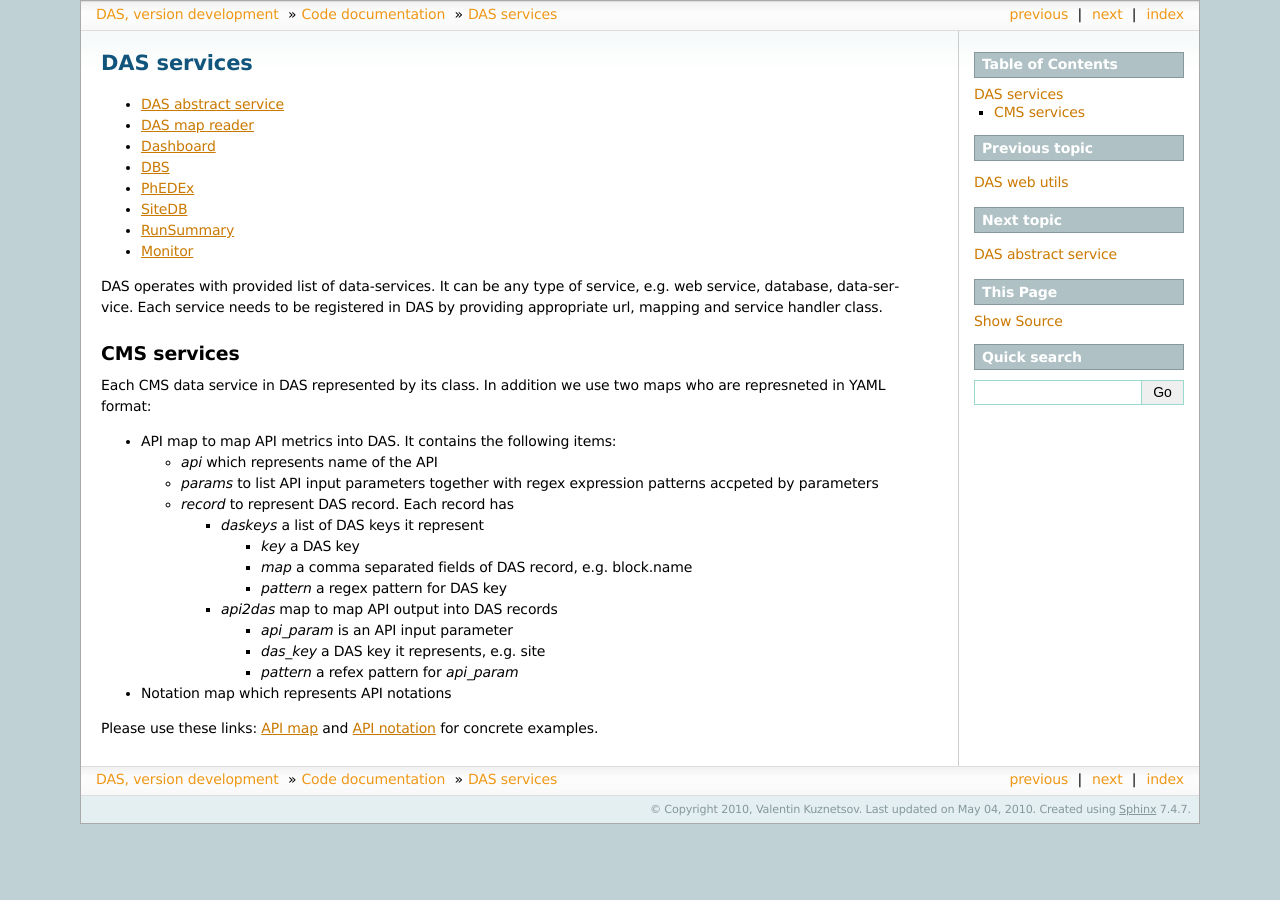
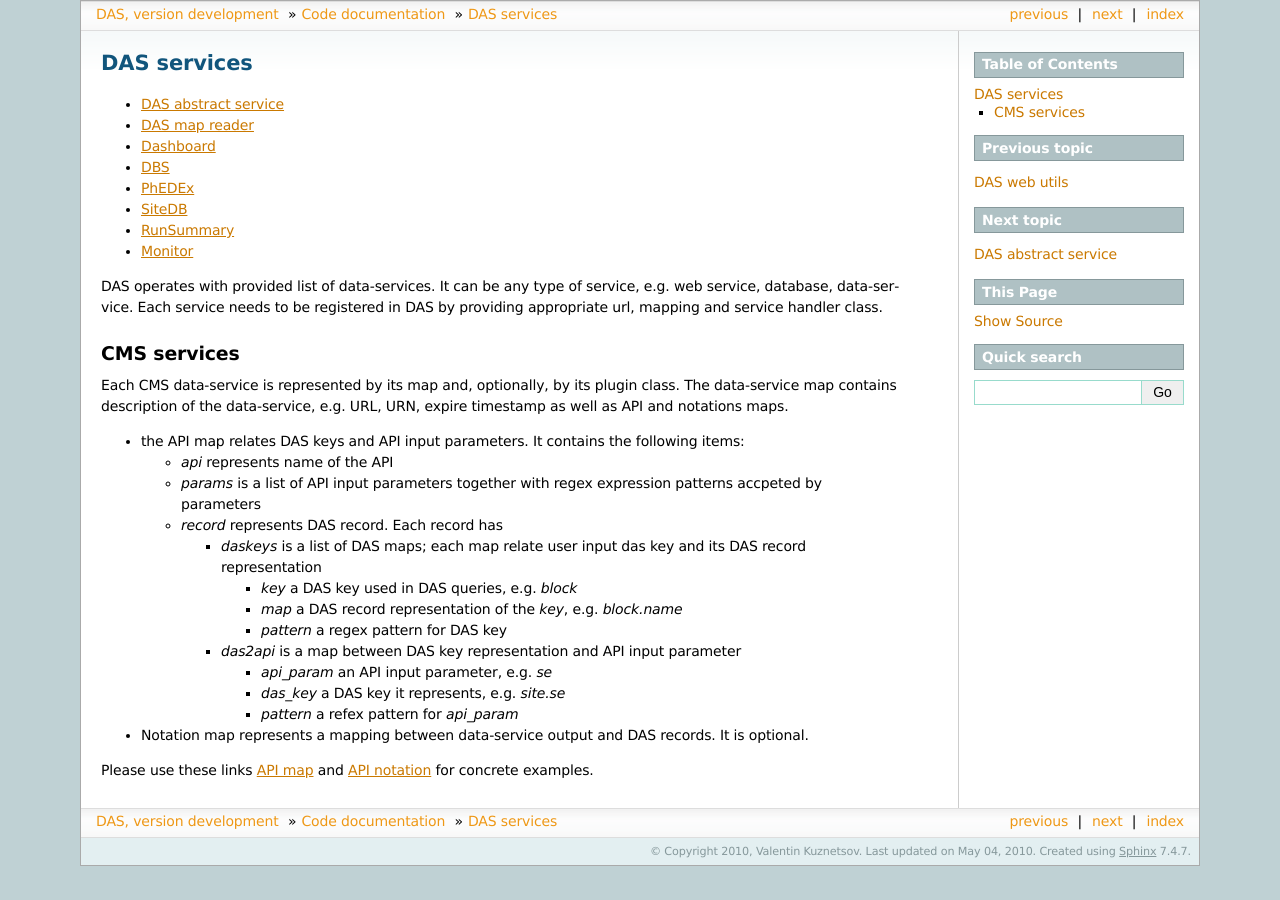
Before and after one commit to dmwm/DAS, a Sphinx documentation site: the page built from doc/sphinx/services.rst, in a window 1280 px wide. Built offline with Sphinx 7.4.7, drawn with Linux system fonts in a browser that asks for light colours.

Commit message:
Update
git-svn-id: svn+ssh://svn.cern.ch/reps/CMSDMWM/DAS/trunk@979 4525493e-7705-40b1-a816-d608a930855b

```diff
--- a/doc/sphinx/services.rst
+++ b/doc/sphinx/services.rst
@@ -20,29 +20,32 @@ appropriate url, mapping and service handler class.
 
 CMS services
 ------------
-Each CMS data service in DAS represented by its class. In addition we use
-two maps who are represneted in YAML format:
+Each CMS data-service is represented by its map and, optionally, by its plugin class.
+The data-service map contains description of the data-service, e.g. URL, URN, expire
+timestamp as well as API and notations maps.
 
-- API map to map API metrics into DAS. It contains the following items:
+- the API map relates DAS keys and API input parameters. It contains the following items:
 
-  - *api* which represents name of the API
-  - *params* to list API input parameters together with regex expression patterns
+  - *api* represents name of the API
+  - *params* is a list of API input parameters together with regex expression patterns
     accpeted by parameters
-  - *record* to represent DAS record. Each record has
+  - *record* represents DAS record. Each record has
 
-    - *daskeys* a list of DAS keys it represent
+    - *daskeys* is a list of DAS maps; each map relate user input das key
+      and its DAS record representation
 
-      - *key* a DAS key
-      - *map* a comma separated fields of DAS record, e.g. block.name
+      - *key* a DAS key used in DAS queries, e.g. *block*
+      - *map* a DAS record representation of the *key*, e.g. *block.name*
       - *pattern* a regex pattern for DAS key
 
-    - *api2das* map to map API output into DAS records
+    - *das2api* is a map between DAS key representation and API input parameter
 
-      - *api_param* is an API input parameter
-      - *das_key* a DAS key it represents, e.g. site
+      - *api_param* an API input parameter, e.g. *se*
+      - *das_key* a DAS key it represents, e.g. *site.se*
       - *pattern* a refex pattern for *api_param*
 
-- Notation map which represents API notations
+- Notation map represents a mapping between data-service output and DAS records.
+  It is optional.
 
-Please use these links: `API map <api_map>`_ and `API notation <notation>`_
+Please use these links :ref:`API map <api_map>` and :ref:`API notation <notation>`
 for concrete examples.
```
